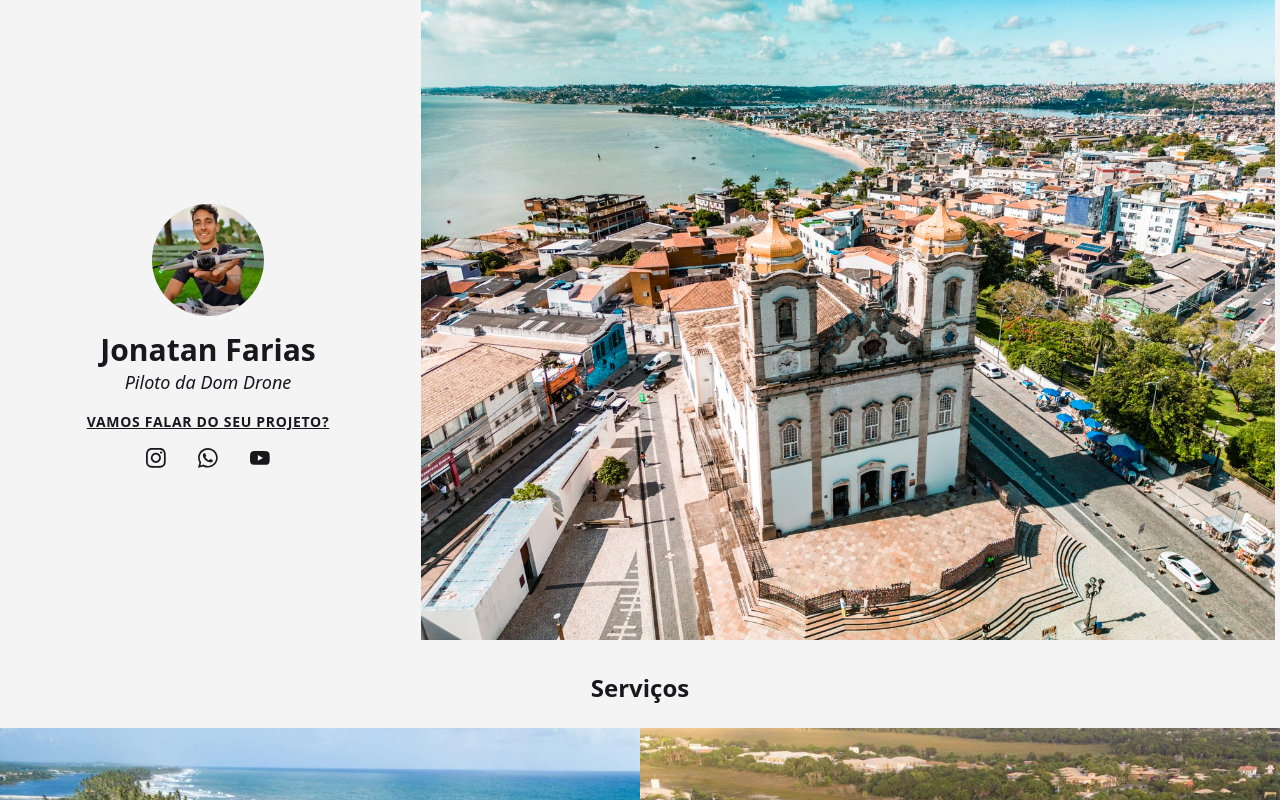
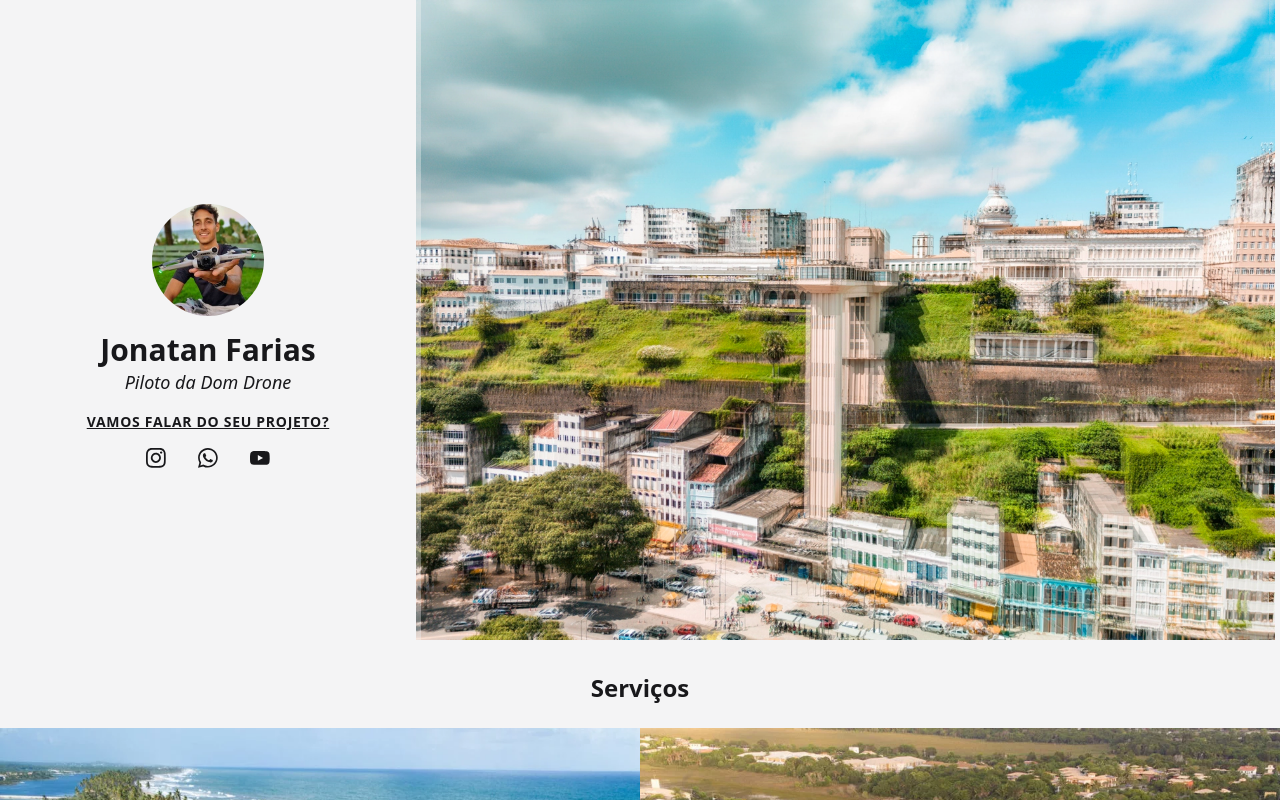
Before and after one commit to franciscosolla/dom-drone, a Next.js app: page / in a window 1280 px wide. Shown: the top 800 px of the page. Built offline with nearby package versions, Linux system fonts and the light colour scheme.

Commit message:
multiple image banner

```diff
--- a/app/globals.css
+++ b/app/globals.css
@@ -15,4 +15,7 @@ button:active {
 }
 
 @layer utilities {
+    .transition-duration-1 {
+        transition-duration: 1s;
+    }
 }
--- a/app/ui/Banner.tsx
+++ b/app/ui/Banner.tsx
@@ -1,12 +1,48 @@
-import React from "react";
+"use client";
+
+import React, { useEffect, useState } from "react";
 import Image from "next/image";
 import banner0 from "@/public/banner-0.webp";
+import banner1 from "@/public/banner-1.webp";
 
-export const Banner: React.FC = () => (
-  <div className="lg:w-auto max-w-full max-h-[80vh] aspect-[252/189] flex justify-center flex-[3]">
+const images = [banner0, banner1];
+
+const getNext = (current: number) => {
+  return current + 1 < images.length ? current + 1 : 0;
+};
+
+const SHOWING_TIME_IN_MS = 5000;
+const TRANSITION_TIME_IN_MS = 1000;
+
+export const Banner: React.FC = () => {
+  const [current, setCurrent] = useState(0);
+  const [next, setNext] = useState(0);
+
+  useEffect(() => {
+    if (current === next) {
+      setTimeout(() => {
+        setNext(getNext);
+
+        setTimeout(() => {
+          setCurrent(getNext);
+        }, TRANSITION_TIME_IN_MS);
+      }, SHOWING_TIME_IN_MS);
+    }
+  }, [current, next]);
+
+  return (
+    <div className="lg:w-auto max-w-full max-h-[80vh] aspect-[252/189] flex justify-center flex-[3] relative">
       <Image
         className="w-[2016px] lg:w-auto max-w-full max-h-[80vh] aspect-[252/189]"
-      src={banner0}
+        src={images[current]}
+        alt="Imagem aérea da Igreja do Senhor do Bonfim em Salvador, Bahia, feita por Dom Drone"
+        priority
+        placeholder="blur"
+        sizes="(min-width: 1920px) 1344px, (min-width: 1024px) 66vw, (max-width: 1024px) 100vw"
+      />
+      <Image
+        className={`absolute top-0 left-0 ${current !== next ? "opacity-100" : "opacity-0"} transition-opacity transition-duration-1 w-[2016px] lg:w-auto max-w-full max-h-[80vh] aspect-[252/189]`}
+        src={images[next]}
         alt="Imagem aérea da Igreja do Senhor do Bonfim em Salvador, Bahia, feita por Dom Drone"
         priority
         placeholder="blur"
@@ -14,3 +50,4 @@ export const Banner: React.FC = () => (
       />
     </div>
   );
+};
```
Lines whose indentation alone changed are shown as unchanged.
